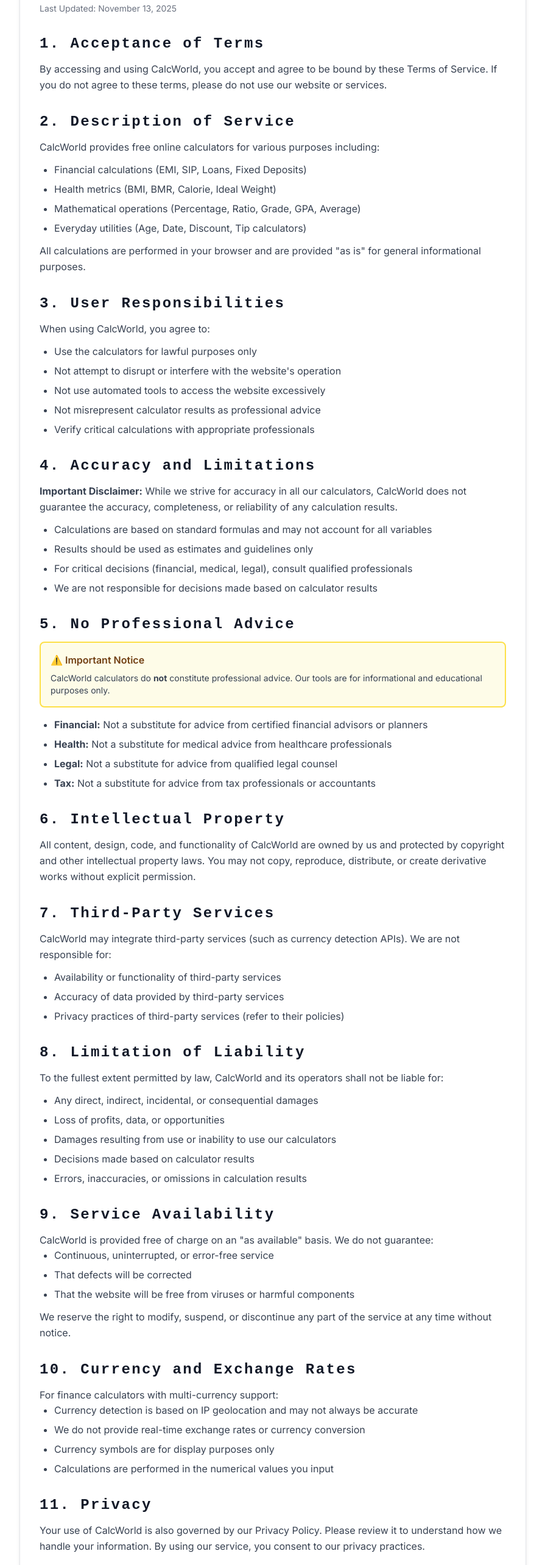
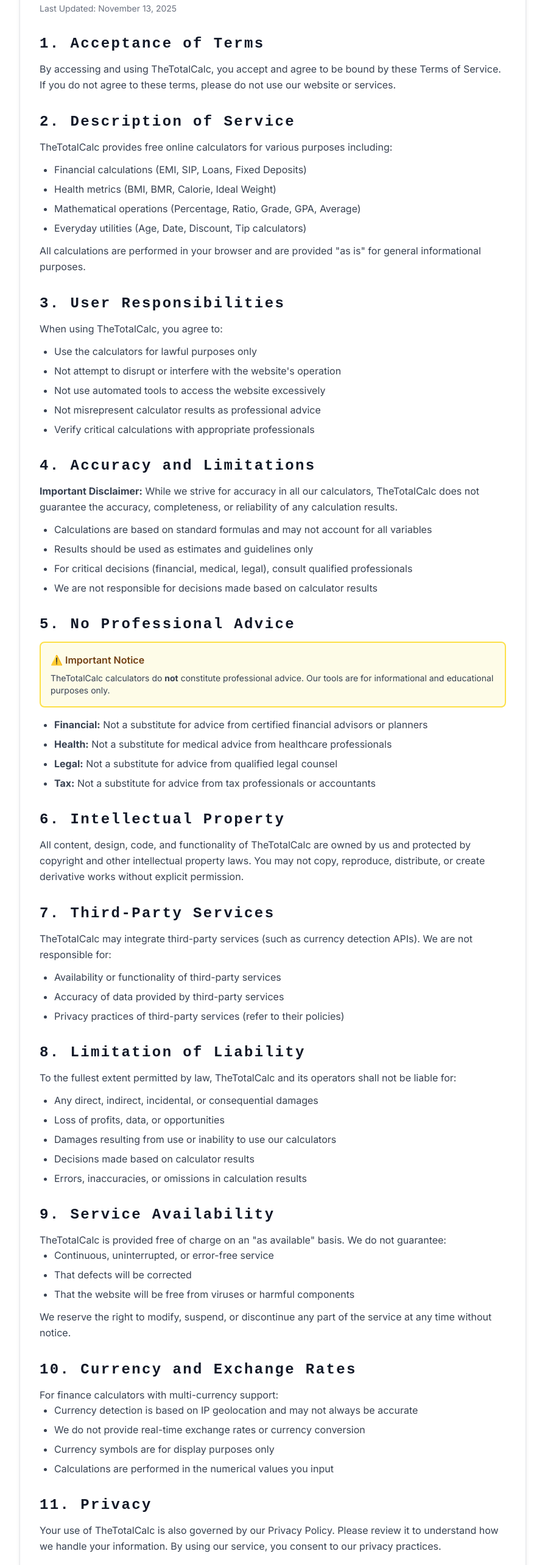
Before and after one commit to achyuth8055/thetotalcalc, a Next.js app: page /terms in a window 1280 px wide. Shown: the part 234-2800 px from the top of the page at 61% size, without its empty margins (192-1087 px from the left). Built offline with nearby package versions, Linux system fonts and the light colour scheme.

Commit message:
Initial commit - TheTotalCalc

```diff
--- a/app/about/page.tsx
+++ b/app/about/page.tsx
@@ -90,14 +90,14 @@
             <h2 className="text-2xl font-semibold text-gray-900 mb-3">Contact Us</h2>
             <p className="leading-relaxed">
               Have suggestions or found a bug? We'd love to hear from you! Your feedback helps us improve
-              CalcWorld for everyone. While we're constantly working on new features, your input guides our
+              TheTotalCalc for everyone. While we're constantly working on new features, your input guides our
               development priorities.
             </p>
           </section>
 
           <section className="bg-gray-50 border border-gray-200 rounded-lg p-6 mt-8">
             <p className="text-center text-gray-700">
-              Thank you for choosing <span className="font-bold text-gray-900">CalcWorld</span> as your
+              Thank you for choosing <span className="font-bold text-gray-900">TheTotalCalc</span> as your
               calculation companion. We hope our tools make your life easier!
             </p>
           </section>
--- a/app/layout.tsx
+++ b/app/layout.tsx
@@ -76,7 +76,7 @@
   openGraph: {
     type: 'website',
     locale: 'en_US',
-    url: 'https://calcworld.com',
+    url: 'https://thetotalcalc.com',
     title: 'TheTotalCalc - Free Online Calculators for All Your Needs',
     description: 'Free online calculators for EMI, SIP, BMI, percentage, age, grade, and more. Fast, accurate financial, math, health, and everyday calculators.',
     siteName: 'TheTotalCalc',
--- a/app/page.tsx
+++ b/app/page.tsx
@@ -332,7 +332,7 @@
             </div>
             <div className="bg-white rounded-xl shadow-md p-6 border border-gray-200">
               <h3 className="text-xl font-bold text-gray-900 mb-3">Can I bookmark specific calculators?</h3>
-              <p className="text-gray-700">Yes! Each calculator has its own unique URL that you can bookmark in your browser. Additionally, CalcWorld automatically tracks your recently used calculators for quick access from the homepage.</p>
+              <p className="text-gray-700">Yes! Each calculator has its own unique URL that you can bookmark in your browser. Additionally, TheTotalCalc automatically tracks your recently used calculators for quick access from the homepage.</p>
             </div>
             <div className="bg-white rounded-xl shadow-md p-6 border border-gray-200">
               <h3 className="text-xl font-bold text-gray-900 mb-3">Are the math quiz questions suitable for kids?</h3>
--- a/app/terms/page.tsx
+++ b/app/terms/page.tsx
@@ -17,7 +17,7 @@
           <section>
             <h2 className="text-2xl font-semibold text-gray-900 mb-3">1. Acceptance of Terms</h2>
             <p className="leading-relaxed">
-              By accessing and using CalcWorld, you accept and agree to be bound by these Terms of Service.
+              By accessing and using TheTotalCalc, you accept and agree to be bound by these Terms of Service.
               If you do not agree to these terms, please do not use our website or services.
             </p>
           </section>
@@ -25,7 +25,7 @@
           <section>
             <h2 className="text-2xl font-semibold text-gray-900 mb-3">2. Description of Service</h2>
             <p className="leading-relaxed mb-3">
-              CalcWorld provides free online calculators for various purposes including:
+              TheTotalCalc provides free online calculators for various purposes including:
             </p>
             <ul className="list-disc pl-6 space-y-2">
               <li>Financial calculations (EMI, SIP, Loans, Fixed Deposits)</li>
@@ -40,7 +40,7 @@
 
           <section>
             <h2 className="text-2xl font-semibold text-gray-900 mb-3">3. User Responsibilities</h2>
-            <p className="leading-relaxed mb-3">When using CalcWorld, you agree to:</p>
+            <p className="leading-relaxed mb-3">When using TheTotalCalc, you agree to:</p>
             <ul className="list-disc pl-6 space-y-2">
               <li>Use the calculators for lawful purposes only</li>
               <li>Not attempt to disrupt or interfere with the website's operation</li>
@@ -54,7 +54,7 @@
             <h2 className="text-2xl font-semibold text-gray-900 mb-3">4. Accuracy and Limitations</h2>
             <p className="leading-relaxed mb-3">
               <strong>Important Disclaimer:</strong> While we strive for accuracy in all our calculators,
-              CalcWorld does not guarantee the accuracy, completeness, or reliability of any calculation results.
+              TheTotalCalc does not guarantee the accuracy, completeness, or reliability of any calculation results.
             </p>
             <ul className="list-disc pl-6 space-y-2">
               <li>Calculations are based on standard formulas and may not account for all variables</li>
@@ -69,7 +69,7 @@
             <div className="bg-yellow-50 border-2 border-yellow-300 rounded-lg p-4 mb-4">
               <p className="font-semibold text-yellow-900 mb-2">⚠️ Important Notice</p>
               <p className="text-sm text-gray-700">
-                CalcWorld calculators do <strong>not</strong> constitute professional advice. Our tools are for
+                TheTotalCalc calculators do <strong>not</strong> constitute professional advice. Our tools are for
                 informational and educational purposes only.
               </p>
             </div>
@@ -84,7 +84,7 @@
           <section>
             <h2 className="text-2xl font-semibold text-gray-900 mb-3">6. Intellectual Property</h2>
             <p className="leading-relaxed">
-              All content, design, code, and functionality of CalcWorld are owned by us and protected by
+              All content, design, code, and functionality of TheTotalCalc are owned by us and protected by
               copyright and other intellectual property laws. You may not copy, reproduce, distribute, or
               create derivative works without explicit permission.
             </p>
@@ -93,7 +93,7 @@
           <section>
             <h2 className="text-2xl font-semibold text-gray-900 mb-3">7. Third-Party Services</h2>
             <p className="leading-relaxed mb-3">
-              CalcWorld may integrate third-party services (such as currency detection APIs). We are not
+              TheTotalCalc may integrate third-party services (such as currency detection APIs). We are not
               responsible for:
             </p>
             <ul className="list-disc pl-6 space-y-2">
@@ -106,7 +106,7 @@
           <section>
             <h2 className="text-2xl font-semibold text-gray-900 mb-3">8. Limitation of Liability</h2>
             <p className="leading-relaxed mb-3">
-              To the fullest extent permitted by law, CalcWorld and its operators shall not be liable for:
+              To the fullest extent permitted by law, TheTotalCalc and its operators shall not be liable for:
             </p>
             <ul className="list-disc pl-6 space-y-2">
               <li>Any direct, indirect, incidental, or consequential damages</li>
@@ -120,7 +120,7 @@
           <section>
             <h2 className="text-2xl font-semibold text-gray-900 mb-3">9. Service Availability</h2>
             <p className="leading-relaxed">
-              CalcWorld is provided free of charge on an "as available" basis. We do not guarantee:
+              TheTotalCalc is provided free of charge on an "as available" basis. We do not guarantee:
             </p>
             <ul className="list-disc pl-6 space-y-2">
               <li>Continuous, uninterrupted, or error-free service</li>
@@ -149,7 +149,7 @@
           <section>
             <h2 className="text-2xl font-semibold text-gray-900 mb-3">11. Privacy</h2>
             <p className="leading-relaxed">
-              Your use of CalcWorld is also governed by our Privacy Policy. Please review it to understand
+              Your use of TheTotalCalc is also governed by our Privacy Policy. Please review it to understand
               how we handle your information. By using our service, you consent to our privacy practices.
             </p>
           </section>
@@ -158,7 +158,7 @@
             <h2 className="text-2xl font-semibold text-gray-900 mb-3">12. Changes to Terms</h2>
             <p className="leading-relaxed">
               We reserve the right to modify these Terms of Service at any time. Changes will be effective
-              immediately upon posting. Your continued use of CalcWorld after changes constitutes acceptance
+              immediately upon posting. Your continued use of TheTotalCalc after changes constitutes acceptance
               of the modified terms.
             </p>
           </section>
@@ -166,7 +166,7 @@
           <section>
             <h2 className="text-2xl font-semibold text-gray-900 mb-3">13. Termination</h2>
             <p className="leading-relaxed">
-              We reserve the right to terminate or restrict your access to CalcWorld at our discretion,
+              We reserve the right to terminate or restrict your access to TheTotalCalc at our discretion,
               without notice, for any reason, including violation of these terms.
             </p>
           </section>
@@ -199,7 +199,7 @@
           <section className="bg-blue-50 border border-blue-200 rounded-lg p-6 mt-8">
             <h3 className="font-semibold text-gray-900 mb-3">Summary</h3>
             <p className="text-sm text-gray-700 mb-2">
-              CalcWorld provides free calculators for general informational purposes. While we strive for accuracy:
+              TheTotalCalc provides free calculators for general informational purposes. While we strive for accuracy:
             </p>
             <ul className="list-disc pl-6 text-sm text-gray-700 space-y-1">
               <li>Results are estimates and should not replace professional advice</li>
@@ -208,7 +208,7 @@
               <li>Always verify critical calculations with appropriate professionals</li>
             </ul>
             <p className="text-sm text-gray-700 mt-3">
-              <strong>By using CalcWorld, you acknowledge and accept these terms.</strong>
+              <strong>By using TheTotalCalc, you acknowledge and accept these terms.</strong>
             </p>
           </section>
         </div>
--- a/package.json
+++ b/package.json
@@ -1,5 +1,5 @@
 {
-  "name": "calcworld",
+  "name": "thetotalcalc",
   "version": "0.1.0",
   "private": true,
   "scripts": {
```
Also changed, not shown: app/privacy/page.tsx (+6 -6 lines), BRANDING_UPDATE.txt (added), 1 other file (tests, documents, lock files or other folders).
